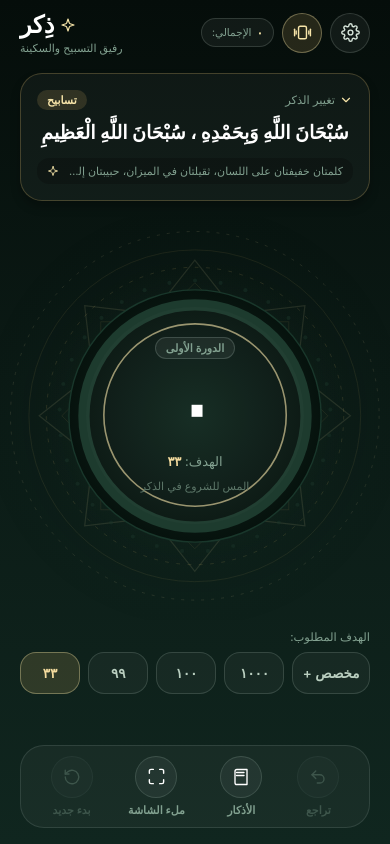
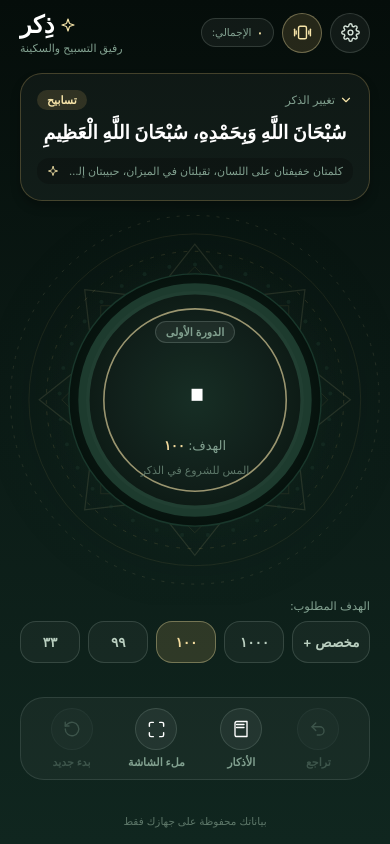
Before and after one commit to amu3dev/Zekr, a React Native app: screen / in a window 390 px wide. Built offline with nearby package versions, Linux system fonts and the light colour scheme.

Commit message:
docs: Provide bilingual English & Arabic README with full Hadith translations and meanings

```diff
--- a/App.tsx
+++ b/App.tsx
@@ -28,13 +28,14 @@ import {
 } from './src/components/Icons';
 import { IslamicGeometryBackground } from './src/components/IslamicGeometry';
 import {
+  ConfirmModal,
   CustomTargetModal,
   DhikrPickerModal,
-  ResetConfirmModal,
   SettingsModal,
 } from './src/components/Modals';
 import {
   counterReducer,
+  DhikrOption,
   getDhikr,
   initialCounterState,
   PRESET_TARGETS,
@@ -42,7 +43,7 @@ import {
 import { loadCounterState, saveCounterState } from './src/storage';
 import { colors } from './src/theme';
 
-type OpenModal = 'settings' | 'customTarget' | 'dhikrPicker' | 'resetConfirm' | null;
+type OpenModal = 'settings' | 'customTarget' | 'dhikrPicker' | 'resetConfirm' | 'resetAllConfirm' | null;
 
 function playHaptic(kind: 'tap' | 'success' | 'warning', enabled: boolean) {
   if (!enabled) return;
@@ -61,6 +62,8 @@ function CounterScreen() {
   const [state, dispatch] = useReducer(counterReducer, initialCounterState);
   const [isLoaded, setIsLoaded] = useState(false);
   const [openModal, setOpenModal] = useState<OpenModal>(null);
+  // Dhikr waiting for confirmation because switching would clear the current count.
+  const [pendingDhikr, setPendingDhikr] = useState<DhikrOption | null>(null);
 
   useEffect(() => {
     loadCounterState().then((saved) => {
@@ -92,6 +95,15 @@ function CounterScreen() {
     if (canUndo) {
       dispatch({ type: 'undo' });
       playHaptic('tap', state.hapticsEnabled);
+    }
+  };
+
+  const handleSelectDhikr = (option: DhikrOption) => {
+    if (option.id === state.dhikrId) return;
+    if (state.count > 0) {
+      setPendingDhikr(option);
+    } else {
+      dispatch({ type: 'setDhikr', dhikrId: option.id });
     }
   };
 
@@ -134,8 +146,9 @@ function CounterScreen() {
 
               {/* Quick Haptics Toggle */}
               <Pressable
-                accessibilityRole="button"
-                accessibilityLabel="تبديل الاهتزاز"
+                accessibilityRole="switch"
+                accessibilityLabel="الاهتزاز"
+                accessibilityState={{ checked: state.hapticsEnabled }}
                 hitSlop={8}
                 onPress={() => {
                   const nextHaptics = !state.hapticsEnabled;
@@ -170,8 +183,15 @@ function CounterScreen() {
           {/* Main Scroll Content */}
           <ScrollView
             bounces={false}
-            contentContainerStyle={styles.scrollContent}
+            contentContainerStyle={styles.scrollContainer}
             showsVerticalScrollIndicator={false}
+          >
+            {/* In free-tap mode, taps on empty space count; buttons inside still handle their own taps. */}
+            <Pressable
+              accessible={false}
+              disabled={!state.fullScreenTap}
+              onPress={handleIncrement}
+              style={styles.scrollContent}
             >
               {/* 1. Dhikr Showcase Card (Clickable to open library) */}
               <Pressable
@@ -190,7 +210,9 @@ function CounterScreen() {
                   </View>
                 </View>
 
-              <Text style={styles.dhikrPhraseText}>{dhikr.phrase}</Text>
+                <Text style={[styles.dhikrPhraseText, dhikr.phrase.length > 80 && styles.dhikrPhraseLong]}>
+                  {dhikr.phrase}
+                </Text>
 
                 {dhikr.virtue ? (
                   <View style={styles.virtueSnippet}>
@@ -328,8 +350,9 @@ function CounterScreen() {
 
                 {/* FullScreen Tap Mode Toggle */}
                 <Pressable
-                accessibilityRole="button"
-                accessibilityLabel="وضع النقر الحر في الشاشة الكاملة"
+                  accessibilityRole="switch"
+                  accessibilityLabel="النقر في كامل الشاشة"
+                  accessibilityState={{ checked: state.fullScreenTap }}
                   onPress={() => {
                     const nextVal = !state.fullScreenTap;
                     dispatch({ type: 'setFullScreenTap', enabled: nextVal });
@@ -395,16 +418,10 @@ function CounterScreen() {
                   <Text style={styles.dockLabel}>تراجع</Text>
                 </Pressable>
               </View>
+
+              <Text style={styles.privacyNote}>بياناتك محفوظة على جهازك فقط</Text>
+            </Pressable>
           </ScrollView>
-
-          {/* Full Screen Tap Overlay (Active when fullScreenTap is enabled) */}
-          {state.fullScreenTap && (
-            <Pressable
-              style={styles.fullScreenTapResponder}
-              onPress={handleIncrement}
-              accessibilityLabel="المس للشروع في الذكر"
-            />
-          )}
         </View>
       )}
 
@@ -413,7 +430,7 @@ function CounterScreen() {
         visible={openModal === 'dhikrPicker'}
         selectedId={state.dhikrId}
         onClose={() => setOpenModal(null)}
-        onSelect={(option) => dispatch({ type: 'setDhikr', dhikrId: option.id })}
+        onSelect={handleSelectDhikr}
       />
 
       <CustomTargetModal
@@ -434,13 +451,37 @@ function CounterScreen() {
         onClose={() => setOpenModal(null)}
         onToggleHaptics={(enabled) => dispatch({ type: 'setHaptics', enabled })}
         onToggleFullScreenTap={(enabled) => dispatch({ type: 'setFullScreenTap', enabled })}
-        onResetStats={() => dispatch({ type: 'resetAll' })}
+        onResetStats={() => setOpenModal('resetAllConfirm')}
       />
 
-      <ResetConfirmModal
+      <ConfirmModal
         visible={openModal === 'resetConfirm'}
+        title="بدء دورة جديدة"
+        message="سيُعاد عداد الدورة الحالية إلى الصفر لتبدأ من جديد"
+        confirmLabel="نعم، ابدأ من جديد"
+        cancelLabel="متابعة الورد"
         onClose={() => setOpenModal(null)}
         onConfirm={() => dispatch({ type: 'reset' })}
+      />
+
+      <ConfirmModal
+        visible={openModal === 'resetAllConfirm'}
+        title="تصفير الإحصائيات"
+        message="سيُحذف العدد الحالي ومجموع التسبيحات الكلي نهائيًا من جهازك"
+        confirmLabel="نعم، صفّر الكل"
+        onClose={() => setOpenModal(null)}
+        onConfirm={() => dispatch({ type: 'resetAll' })}
+      />
+
+      <ConfirmModal
+        visible={pendingDhikr !== null}
+        title="تغيير الذكر"
+        message={`سيُصفَّر العدد الحالي (${toArabicDigits(state.count)}) ويبدأ ورد «${pendingDhikr?.title ?? ''}» من جديد`}
+        confirmLabel="نعم، غيّر الذكر"
+        onClose={() => setPendingDhikr(null)}
+        onConfirm={() => {
+          if (pendingDhikr) dispatch({ type: 'setDhikr', dhikrId: pendingDhikr.id });
+        }}
       />
     </LinearGradient>
   );
@@ -529,6 +570,9 @@ const styles = StyleSheet.create({
     backgroundColor: 'rgba(223, 186, 107, 0.15)',
     borderColor: colors.goldBadgeBorder,
   },
+  scrollContainer: {
+    flexGrow: 1,
+  },
   scrollContent: {
     alignItems: 'center',
     flexGrow: 1,
@@ -585,6 +629,10 @@ const styles = StyleSheet.create({
     fontWeight: '700',
     lineHeight: 30,
     textAlign: 'center',
+  },
+  dhikrPhraseLong: {
+    fontSize: 15,
+    lineHeight: 25,
   },
   virtueSnippet: {
     alignItems: 'center',
@@ -737,10 +785,10 @@ const styles = StyleSheet.create({
     color: colors.goldText,
     fontWeight: '700',
   },
-  fullScreenTapResponder: {
-    ...StyleSheet.absoluteFill,
-    backgroundColor: 'transparent',
-    zIndex: 5,
+  privacyNote: {
+    color: colors.textFaint,
+    fontSize: 10.5,
+    textAlign: 'center',
   },
   pressed: {
     opacity: 0.72,
--- a/src/components/Modals.tsx
+++ b/src/components/Modals.tsx
@@ -226,7 +226,7 @@ export function CustomTargetModal({ visible, currentTarget, onClose, onSave }: C
 
   useEffect(() => {
     if (visible) {
-      setText(String(currentTarget));
+      setText(toArabicDigits(currentTarget));
       setError(null);
     }
   }, [visible, currentTarget]);
@@ -403,33 +403,40 @@ export function SettingsModal({
 }
 
 /* =========================================================================
-   4. RESET CONFIRMATION MODAL
+   4. CONFIRMATION MODAL (used for every destructive action)
    ========================================================================= */
 
-type ResetConfirmProps = {
+type ConfirmProps = {
   visible: boolean;
+  title: string;
+  message: string;
+  confirmLabel: string;
+  cancelLabel?: string;
   onClose: () => void;
   onConfirm: () => void;
 };
 
-export function ResetConfirmModal({ visible, onClose, onConfirm }: ResetConfirmProps) {
+export function ConfirmModal({
+  visible,
+  title,
+  message,
+  confirmLabel,
+  cancelLabel = 'إلغاء',
+  onClose,
+  onConfirm,
+}: ConfirmProps) {
   return (
-    <ModalShell
-      visible={visible}
-      title="بدء دورة جديدة"
-      subtitle="سيُعاد عداد الدورة الحالية إلى الصفر لتبدأ من جديد"
-      onClose={onClose}
-    >
+    <ModalShell visible={visible} title={title} subtitle={message} onClose={onClose}>
       <View style={styles.actions}>
         <ActionButton
-          label="نعم، ابدأ من جديد"
+          label={confirmLabel}
           variant="danger"
           onPress={() => {
             onConfirm();
             onClose();
           }}
         />
-        <ActionButton label="متابعة الورد" variant="secondary" onPress={onClose} />
+        <ActionButton label={cancelLabel} variant="secondary" onPress={onClose} />
       </View>
     </ModalShell>
   );
--- a/src/counter.ts
+++ b/src/counter.ts
@@ -11,20 +11,22 @@ export type DhikrOption = {
   defaultTarget: number;
 };
 
+// Each virtue is a close paraphrase of a well-known hadith, with its source in parentheses.
+// Phrase and default target follow the wording and count in that hadith.
 export const DHIKR_OPTIONS: DhikrOption[] = [
   {
     id: 'tasbih_tahmid',
     title: 'التسبيح والتحميد',
-    phrase: 'سُبْحَانَ اللَّهِ وَبِحَمْدِهِ ، سُبْحَانَ اللَّهِ الْعَظِيمِ',
-    virtue: 'كلمتان خفيفتان على اللسان، ثقيلتان في الميزان، حبيبتان إلى الرحمن',
+    phrase: 'سُبْحَانَ اللَّهِ وَبِحَمْدِهِ، سُبْحَانَ اللَّهِ الْعَظِيمِ',
+    virtue: 'كلمتان خفيفتان على اللسان، ثقيلتان في الميزان، حبيبتان إلى الرحمن (متفق عليه)',
     category: 'تسابيح',
     defaultTarget: 100,
   },
   {
     id: 'istighfar',
     title: 'الاستغفار',
-    phrase: 'أَسْتَغْفِرُ اللَّهَ الْعَظِيمَ وَأَتُوبُ إِلَيْهِ',
-    virtue: 'من لزم الاستغفار جعل الله له من كل همٍّ فرجًا، ومن كل ضيقٍ مخرجًا',
+    phrase: 'أَسْتَغْفِرُ اللَّهَ وَأَتُوبُ إِلَيْهِ',
+    virtue: 'كان النبي ﷺ يستغفر الله ويتوب إليه في اليوم أكثر من سبعين مرة (رواه البخاري)',
     category: 'استغفار',
     defaultTarget: 100,
   },
@@ -32,39 +34,39 @@ export const DHIKR_OPTIONS: DhikrOption[] = [
     id: 'tasbih',
     title: 'التسبيح',
     phrase: 'سُبْحَانَ اللَّهِ',
-    virtue: 'تُغرس لقائلها نخلة في الجنة وتُحط بها الأوزار',
+    virtue: 'من سبّح مئة تسبيحة كُتبت له ألف حسنة أو حُطّت عنه ألف خطيئة (رواه مسلم)',
     category: 'تسابيح',
-    defaultTarget: 33,
+    defaultTarget: 100,
   },
   {
     id: 'tahmid',
     title: 'التحميد',
-    phrase: 'الْحَمْدُ لِلَّهِ رَبِّ الْعَالَمِينَ',
-    virtue: 'الحمد لله تملأ الميزان، وأفضل ما دعا به العبد ربه',
+    phrase: 'الْحَمْدُ لِلَّهِ',
+    virtue: 'والحمد لله تملأ الميزان (رواه مسلم)',
     category: 'تسابيح',
     defaultTarget: 33,
   },
   {
     id: 'takbir',
     title: 'التكبير',
-    phrase: 'اللَّهُ أَكْبَرُ كَبِيرًا',
-    virtue: 'من أحب الكلام إلى الله وأعظمه إجلالاً وتعظيمًا',
+    phrase: 'اللَّهُ أَكْبَرُ',
+    virtue: 'أحب الكلام إلى الله أربع: سبحان الله، والحمد لله، ولا إله إلا الله، والله أكبر (رواه مسلم)',
     category: 'تسابيح',
     defaultTarget: 33,
   },
   {
     id: 'tahlil',
     title: 'التهليل',
-    phrase: 'لَا إِلَهَ إِلَّا اللَّهُ وَحْدَهُ لَا شَرِيكَ لَهُ',
-    virtue: 'أفضل ما قال النبيون، وحصن حصين من الشيطان',
+    phrase: 'لَا إِلَهَ إِلَّا اللَّهُ وَحْدَهُ لَا شَرِيكَ لَهُ، لَهُ الْمُلْكُ وَلَهُ الْحَمْدُ، وَهُوَ عَلَى كُلِّ شَيْءٍ قَدِيرٌ',
+    virtue: 'من قالها مئة مرة في يوم كانت له عدل عشر رقاب، وكانت له حرزًا من الشيطان يومه ذلك حتى يمسي (متفق عليه)',
     category: 'أذكار جامعة',
     defaultTarget: 100,
   },
   {
     id: 'hawqala',
     title: 'الحوقلة',
-    phrase: 'لَا حَوْلَ وَلَا قُوَّةَ إِلَّا بِاللَّهِ الْعَلِيِّ الْعَظِيمِ',
-    virtue: 'كنز من كنوز الجنة، وباب عظيم لدفع الهموم وجلب التيسير',
+    phrase: 'لَا حَوْلَ وَلَا قُوَّةَ إِلَّا بِاللَّهِ',
+    virtue: 'كنز من كنوز الجنة (متفق عليه)',
     category: 'أذكار جامعة',
     defaultTarget: 100,
   },
@@ -72,25 +74,26 @@ export const DHIKR_OPTIONS: DhikrOption[] = [
     id: 'salawat',
     title: 'الصلاة على النبي',
     phrase: 'اللَّهُمَّ صَلِّ وَسَلِّمْ عَلَى نَبِيِّنَا مُحَمَّدٍ',
-    virtue: 'من صلى عليّ صلاة واحدة صلى الله عليه بها عشرًا وكُفِي همه',
+    virtue: 'من صلى عليّ صلاة واحدة صلى الله عليه بها عشرًا (رواه مسلم)',
     category: 'صلاة على النبي',
     defaultTarget: 100,
   },
   {
     id: 'baqiyat',
     title: 'الباقيات الصالحات',
-    phrase: 'سُبْحَانَ اللَّهِ ، وَالْحَمْدُ لِلَّهِ ، وَلَا إِلَهَ إِلَّا اللَّهُ ، وَاللَّهُ أَكْبَرُ',
-    virtue: 'هن الباقيات الصالحات وخير ما طلعت عليه الشمس',
+    phrase: 'سُبْحَانَ اللَّهِ، وَالْحَمْدُ لِلَّهِ، وَلَا إِلَهَ إِلَّا اللَّهُ، وَاللَّهُ أَكْبَرُ',
+    virtue: 'قال ﷺ: لأن أقولها أحبّ إليّ مما طلعت عليه الشمس (رواه مسلم)',
     category: 'تسابيح',
     defaultTarget: 33,
   },
   {
     id: 'sayyid_istighfar',
     title: 'سيد الاستغفار',
-    phrase: 'اللَّهُمَّ أَنْتَ رَبِّي لَا إِلَهَ إِلَّا أَنْتَ خَلَقْتَنِي وَأَنَا عَبْدُكَ',
-    virtue: 'من قالها موقنًا بها فمات من يومه أو ليلته دخل الجنة',
+    phrase:
+      'اللَّهُمَّ أَنْتَ رَبِّي لَا إِلَهَ إِلَّا أَنْتَ، خَلَقْتَنِي وَأَنَا عَبْدُكَ، وَأَنَا عَلَى عَهْدِكَ وَوَعْدِكَ مَا اسْتَطَعْتُ، أَعُوذُ بِكَ مِنْ شَرِّ مَا صَنَعْتُ، أَبُوءُ لَكَ بِنِعْمَتِكَ عَلَيَّ، وَأَبُوءُ بِذَنْبِي فَاغْفِرْ لِي، فَإِنَّهُ لَا يَغْفِرُ الذُّنُوبَ إِلَّا أَنْتَ',
+    virtue: 'من قالها من النهار موقنًا بها فمات من يومه قبل أن يمسي فهو من أهل الجنة (رواه البخاري)',
     category: 'استغفار',
-    defaultTarget: 33,
+    defaultTarget: 1,
   },
 ];
 
@@ -118,7 +121,7 @@ export type CounterAction =
 
 export const initialCounterState: CounterState = {
   count: 0,
-  target: 33,
+  target: DHIKR_OPTIONS[0].defaultTarget,
   dhikrId: DHIKR_OPTIONS[0].id,
   hapticsEnabled: true,
   cycle: 1,
@@ -178,6 +181,7 @@ export function counterReducer(state: CounterState, action: CounterAction): Coun
     }
     case 'setDhikr': {
       const selected = getDhikr(action.dhikrId);
+      if (selected.id === state.dhikrId) return state;
       return {
         ...state,
         dhikrId: selected.id,
```
Also changed, not shown: .claude/launch.json, 2 other files (tests, documents, lock files or other folders). Lines whose indentation alone changed are shown as unchanged.
